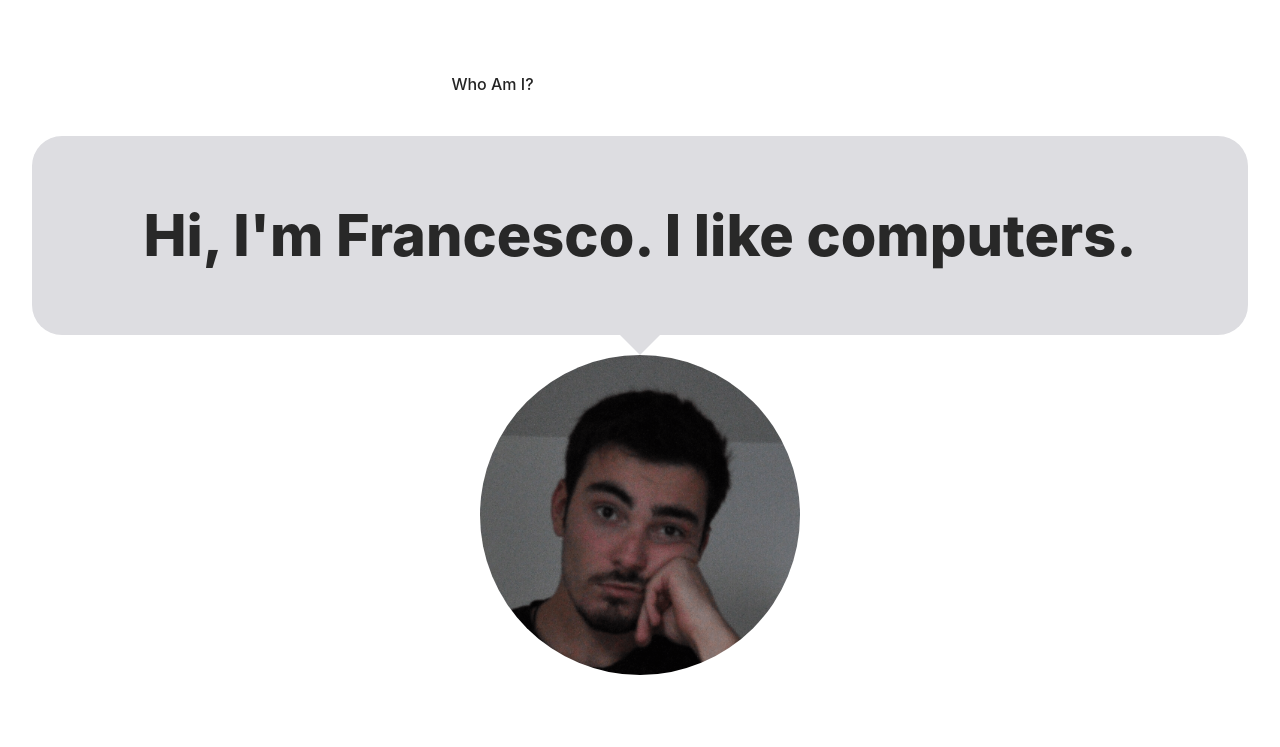
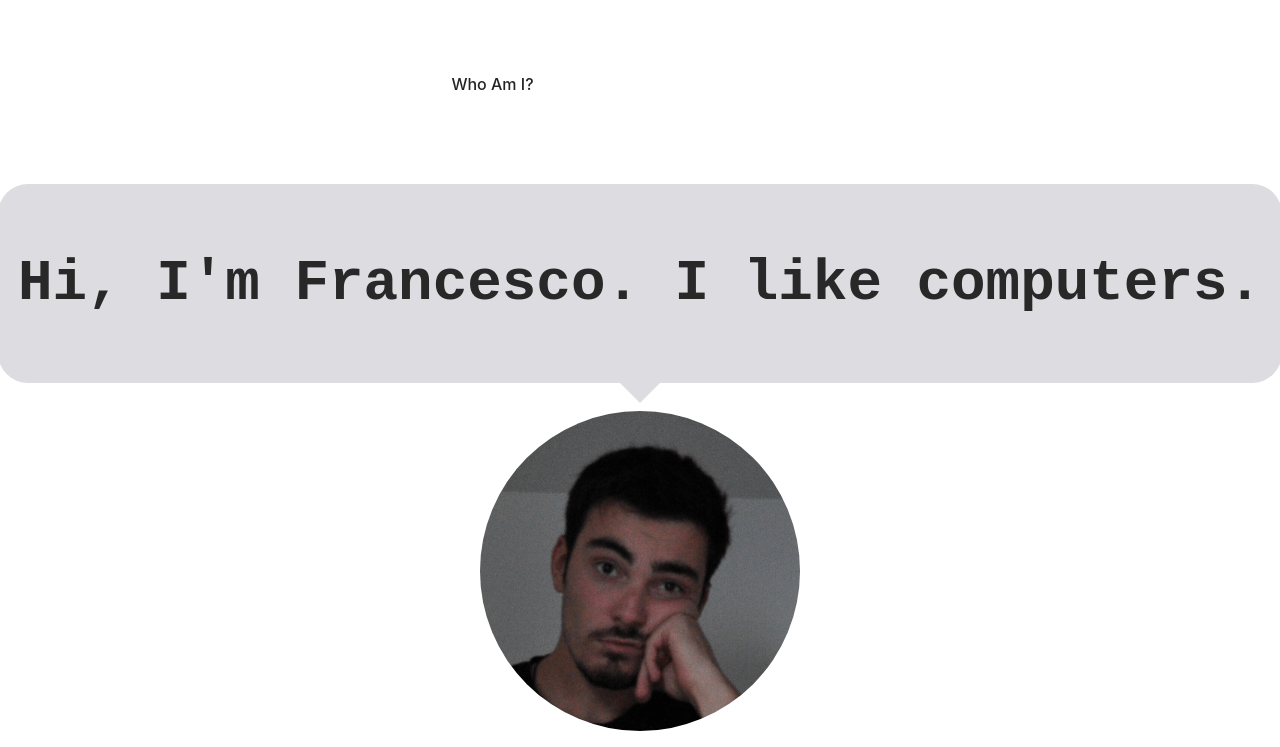
Before and after one commit to fralnz/fralnz.github.io, a React (Vite) app: page / in a window 1280 px wide. Shown: the top 747 px of the page. Built offline with nearby package versions, Linux system fonts and the light colour scheme; a web font is replaced by a local one.

Commit message:
add typed effect

```diff
--- a/src/routes/Home.tsx
+++ b/src/routes/Home.tsx
@@ -1,6 +1,7 @@
 import pfpImg from "../assets/imgs/pfp.png";
 import gbHand from "../assets/imgs/gbHand.png";
 import "../styles/Home.css";
+import "../styles/Typing.css";
 import ProjectCards from "./components/ProjectCards.tsx";
 
 function Home() {
@@ -8,11 +9,11 @@ function Home() {
         <>
             <section className="speechTitle">
                 <div className="speechBubbleBody">
-                    <h1>Hi, I'm Francesco. I like computers.</h1>
+                    <h1 className="typing-title">Hi, I'm Francesco. I like computers.</h1>
                     <div className="speechBubbleTailBottom"></div>
                 </div>
                 <div>
-                    <img src={pfpImg} className="pfp"/>
+                    <img src={pfpImg} className="pfp" alt="My beautiful face"/>
                 </div>
             </section>
             <section className="introduction">
@@ -25,6 +26,7 @@ function Home() {
                 </div>
                 <img src={gbHand} alt="GameBoy Hand"/>
             </section>
+            <h2>While you're here, check out some of my projects!</h2>
             <ProjectCards/>
         </>
     );
--- a/src/styles/Header.css
+++ b/src/styles/Header.css
@@ -4,6 +4,7 @@
     display: flex;
     flex-direction: column;
     transition: .2s;
+    margin-bottom: 3rem;
 }
 
 .navbar ul {
--- a/src/styles/Home.css
+++ b/src/styles/Home.css
@@ -8,6 +8,13 @@
 .pfp {
     width: 20rem;
     border-radius: 50%;
+    margin-top: .5rem;
+}
+
+.speechTitle{
+    display: flex;
+    flex-direction: column;
+    align-items: center;
 }
 
 .speechBubbleBody {
@@ -20,6 +27,8 @@
     margin-bottom: 20px;
     padding: 20px;
     color: #282828;
+    width: fit-content;
+    min-width: 60px;
 }
 
 .speechBubbleTailBottom {
--- /dev/null
+++ b/src/styles/Typing.css
@@ -0,0 +1,19 @@
+.typing-title {
+    width: 36ch;
+    animation: typing 2s steps(36), blink .8s step-end infinite alternate;
+    white-space: nowrap;
+    overflow: hidden;
+    font-family: monospace;
+}
+
+@keyframes typing {
+    from {
+        width: 0
+    }
+}
+
+@keyframes blink {
+    50% {
+        border-color: transparent
+    }
+}
```
